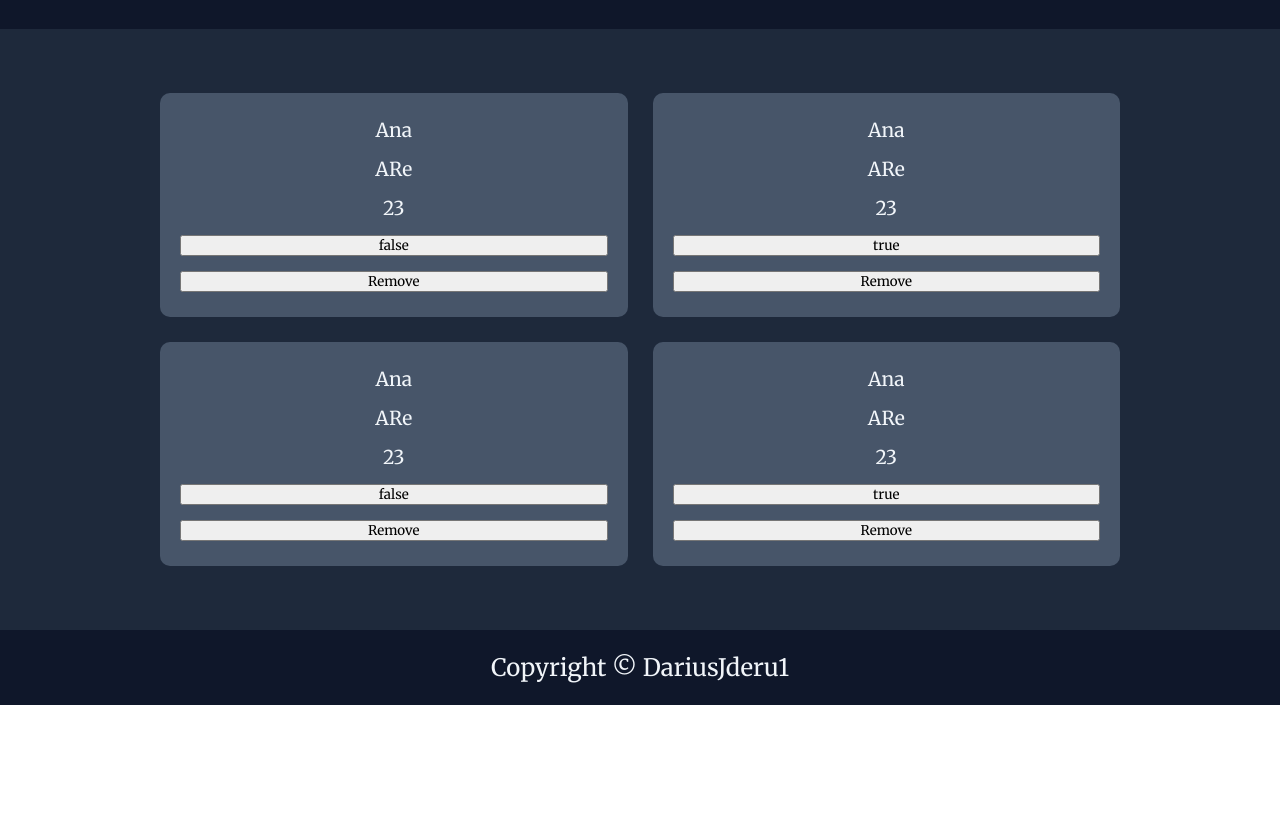
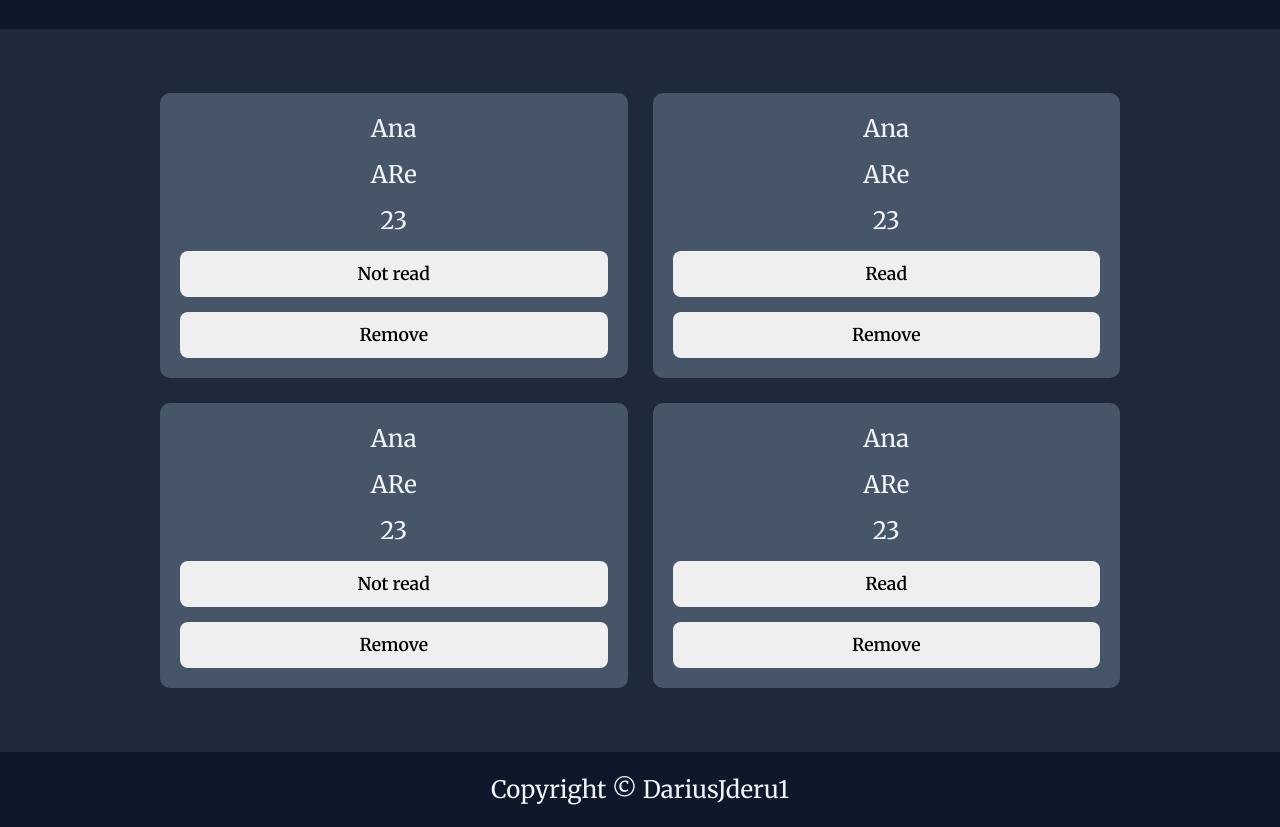
Before and after one commit to DariusJderu1/Library, a plain HTML site: page index.html in a window 1280 px wide. Shown: the part 95-922 px from the top of the page. Before the commit the page ends 800 px from the top, so only its background shows below. Drawn offline with nearby package versions, Linux system fonts and the light colour scheme.

Commit message:
Add css for cards

```diff
--- a/index.css
+++ b/index.css
@@ -25,10 +25,10 @@
     --fs-title: clamp(1.25rem, 2vw, 1.5rem);
 
     /* 3. Pentru textul normal (autor, textul de pe butoanele Read/Remove) (între 16px și 18px) */
-    --fs-body: clamp(1.2rem, 1.3vw, 1.4rem);
+    --fs-body: clamp(1.5rem, 1.6vw, 1.7rem);
 
     /* 4. Pentru detalii mai mici (ex: "123 pages") (între 14px și 16px) */
-    --fs-small: clamp(0.875rem, 0.5vw, 1rem);
+    --fs-small: clamp(1.1rem, 1vw, 1.25rem);
 }
 
 body {
@@ -119,7 +119,8 @@ div.books-container {
 
     display: grid;
     grid-template-columns: repeat(auto-fill, minmax(350px, 1fr));
-
+    align-items: start;
+    align-content: start;
     gap: 25px;
 }
 article.book-card {
@@ -143,7 +144,17 @@ article.book-card {
     button {
 
         font-family: inherit;
-        align-self: stretch;
+        font-size: var(--fs-small);
+        font-weight: 600;
+
+        width: 100%;
+        max-width: 500px;
+
+        padding: 12px 24px;
+        border: none;
+        border-radius: 8px;
+
+        cursor: pointer;
     }
 }
 
--- a/index.js
+++ b/index.js
@@ -35,7 +35,7 @@ function displayBooks(books) {
         pagesSpan.innerText = book.pages;
 
         const readButton = document.createElement("button");
-        readButton.innerText = "Read" ? book.read == true : "Not read";
+        readButton.innerText = book.read == true ? "Read" : "Not read";
 
         const removeButton = document.createElement("button");
         removeButton.innerText = "Remove";
```
